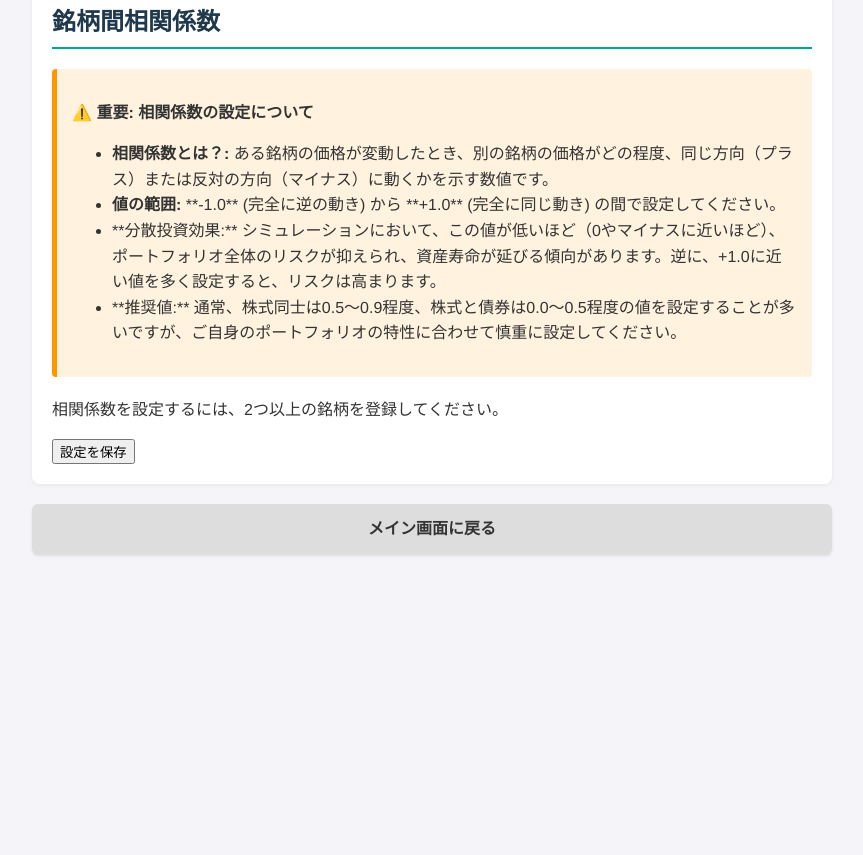
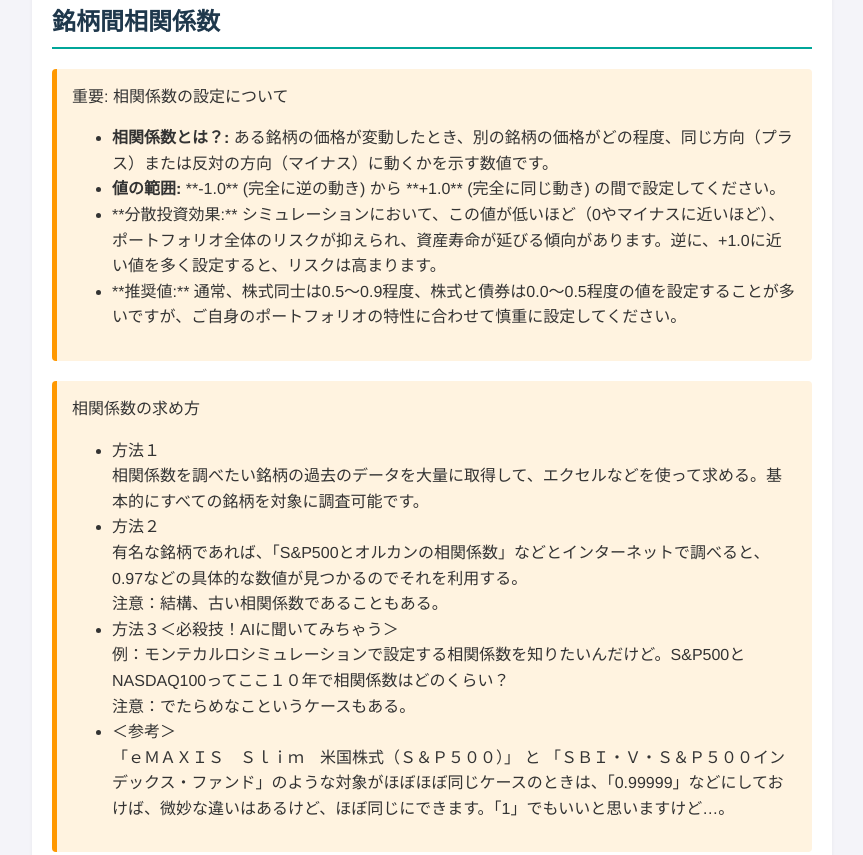
Before and after one commit to suekichi98765-debug/FIRE, a plain HTML site: page soukan.html in a window 1280 px wide. Shown: the part 236-1091 px from the top of the page, without its empty margins (208-1071 px from the left). Before the commit the page ends 840 px from the top, so only its background shows below. Drawn offline with Linux system fonts and the light colour scheme.

Commit message:
Add files via upload

```diff
--- a/soukan.html
+++ b/soukan.html
@@ -34,7 +34,7 @@
                 <h2>銘柄間相関係数</h2>
 
                 <div class="warning-box">
-                    <p>⚠️ <strong>重要: 相関係数の設定について</strong></p>
+                    <p⚠️ <strong>重要: 相関係数の設定について</strong></p>
                     <ul>
                         <li><strong>相関係数とは？:</strong> ある銘柄の価格が変動したとき、別の銘柄の価格がどの程度、同じ方向（プラス）または反対の方向（マイナス）に動くかを示す数値です。</li>
                         <li><strong>値の範囲:</strong> **-1.0** (完全に逆の動き) から **+1.0** (完全に同じ動き) の間で設定してください。</li>
@@ -42,6 +42,23 @@
                         <li>**推奨値:** 通常、株式同士は0.5〜0.9程度、株式と債券は0.0〜0.5程度の値を設定することが多いですが、ご自身のポートフォリオの特性に合わせて慎重に設定してください。</li>
                     </ul>
                 </div>
+
+                <div class="warning-box">
+                    <p⚠️ <strong>相関係数の求め方</strong></p>
+                    <ul>
+                        <li>方法１</li>
+                        相関係数を調べたい銘柄の過去のデータを大量に取得して、エクセルなどを使って求める。基本的にすべての銘柄を対象に調査可能です。
+                        <li>方法２</li>
+                        有名な銘柄であれば、「S&P500とオルカンの相関係数」などとインターネットで調べると、0.97などの具体的な数値が見つかるのでそれを利用する。
+			<br>注意：結構、古い相関係数であることもある。
+                        <li>方法３＜必殺技！AIに聞いてみちゃう＞</li>
+                        例：モンテカルロシミュレーションで設定する相関係数を知りたいんだけど。S&P500とNASDAQ100ってここ１０年で相関係数はどのくらい？
+			<br>注意：でたらめなこというケースもある。
+                        <li>＜参考＞</li>
+                        「ｅＭＡＸＩＳ　Ｓｌｉｍ　米国株式（Ｓ＆Ｐ５００）」 と 「ＳＢＩ・Ｖ・Ｓ＆Ｐ５００インデックス・ファンド」のような対象がほぼほぼ同じケースのときは、「0.99999」などにしておけば、微妙な違いはあるけど、ほぼ同じにできます。「1」でもいいと思いますけど…。
+                    </ul>
+                </div>
+
 
                 <div id="soukanContainer">
                     </div>
```
